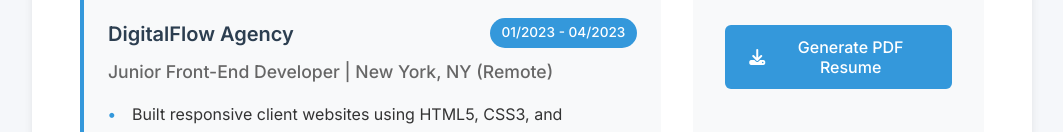
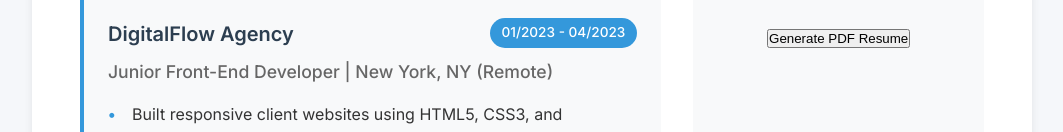
Before and after one commit to zainatif01/resume-template-1, a plain HTML site: page index.html in a window 1280 px wide. Shown: the part 930-1062 px from the top of the page, without its empty margins (108-1171 px from the left). Drawn offline with nearby package versions, Linux system fonts and the light colour scheme.

Commit message:
Update index.html

```diff
--- a/index.html
+++ b/index.html
@@ -82,8 +82,8 @@
 
                 <!-- Download Button -->
                 <div class="download-section">
-                    <button class="download-btn" id="download-pdf-btn">
-                        <i class="fas fa-download"></i> Generate PDF Resume
+                    <button id="download-pdf-btn" type="button">
+                        Generate PDF Resume
                     </button>
                 </div>
             </div>
```
